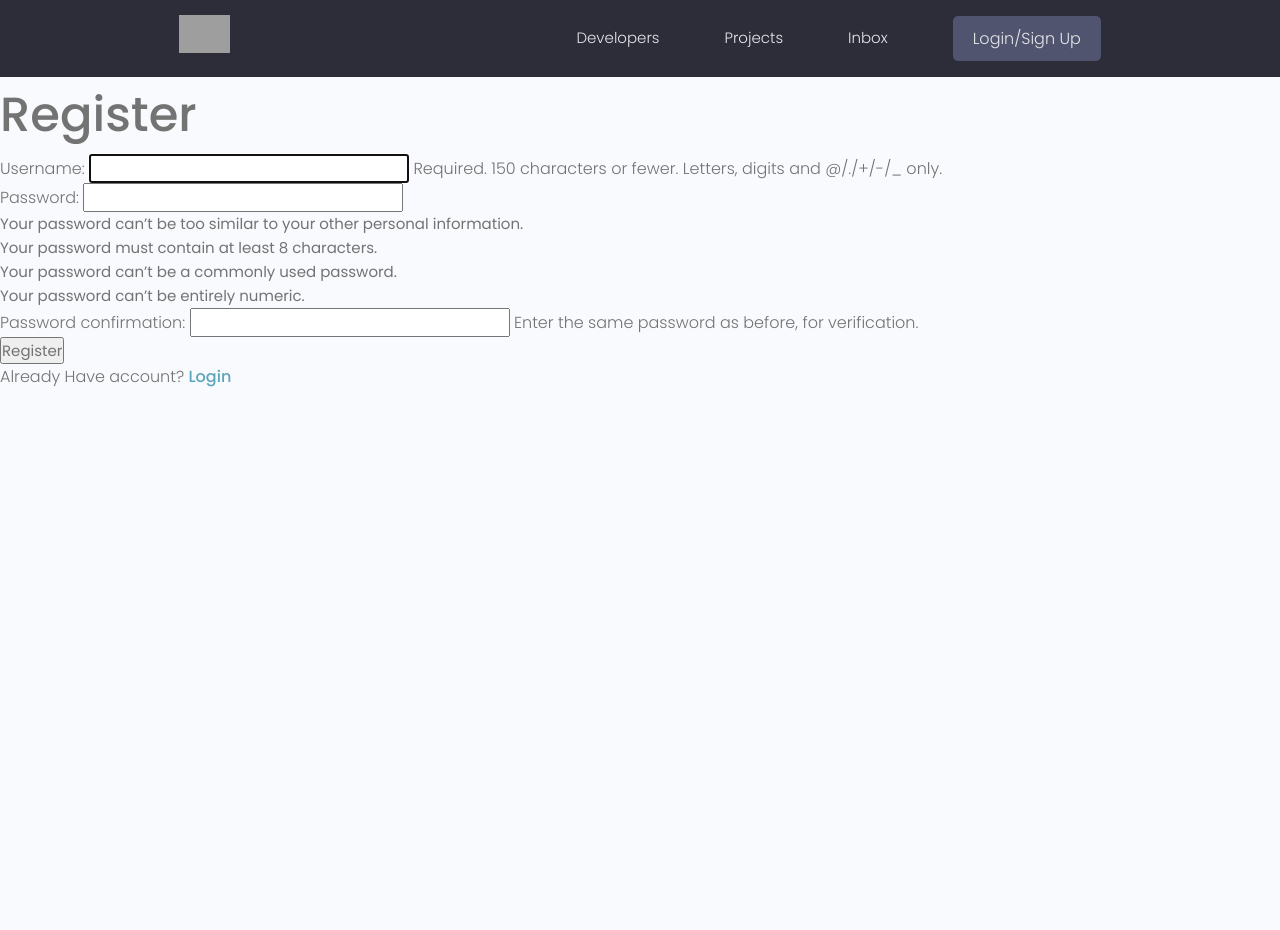
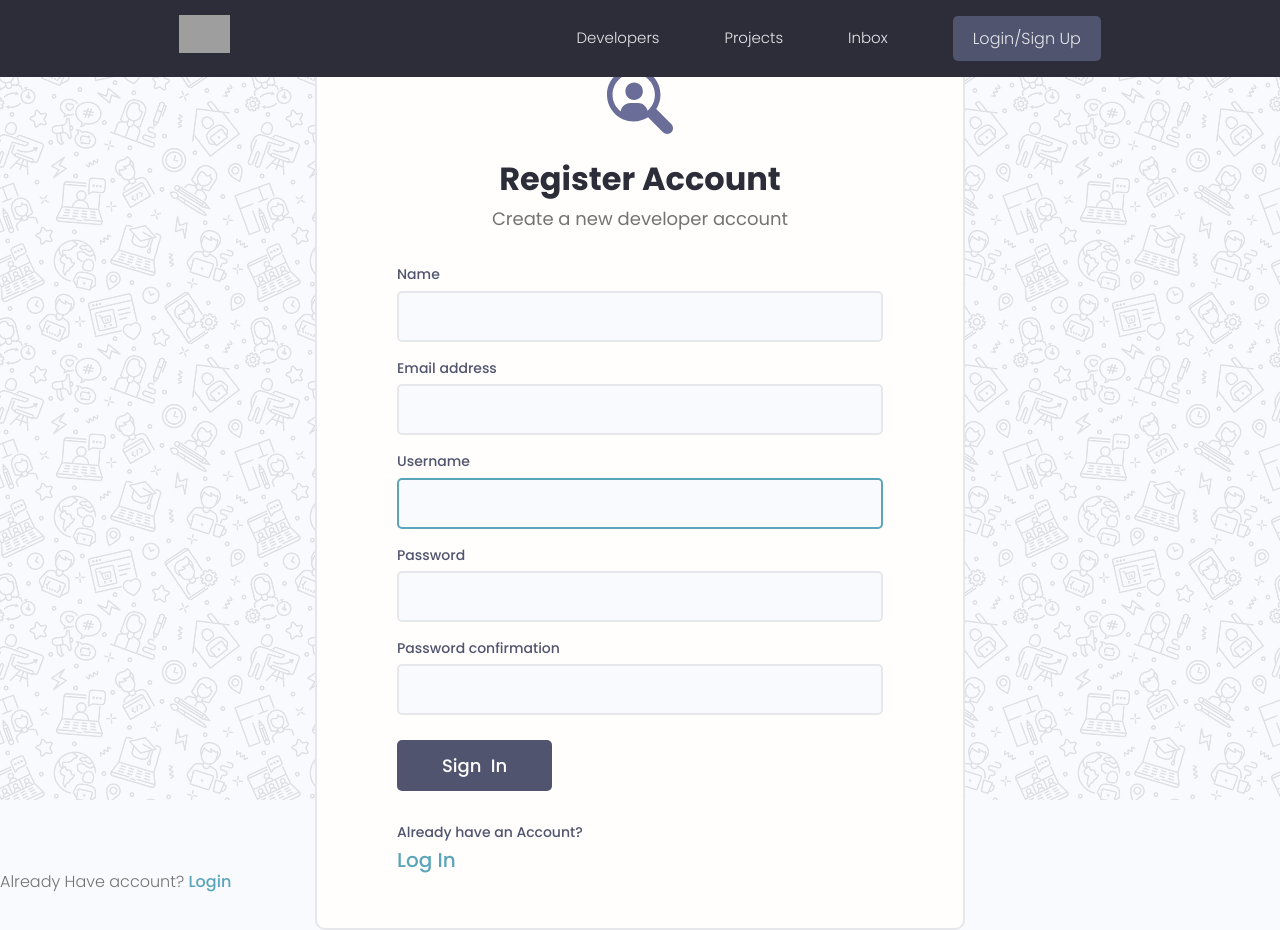
Before and after one commit to AishwaryaDayanand/django_learning, a Django app: page /register/ in a window 1280 px wide. Before the commit the page ends 387 px from the top, so only its background shows below. Run offline with Django 4.2, Linux system fonts and the light colour scheme; parts of the project's set-up code (start-up, migrations or seed data) failed here and were passed over; some libraries are stand-ins or nearby versions; grey boxes are pictures that could not be loaded.

Commit message:
login styling

```diff
--- a/static/uikit/app.js
+++ b/static/uikit/app.js
@@ -1,4 +1,17 @@
 // Invoke Functions Call on Document Loaded
-document.addEventListener('DOMContentLoaded', function () {
-  hljs.highlightAll();
-});
+// document.addEventListener('DOMContentLoaded', function () {
+//   hljs.highlightAll();
+// });
+
+
+let alertWrapper = document.querySelector('.alert')
+let alertClose = document.querySelector('.alert__close')
+
+if (alertWrapper){
+  console.log('Alert wrapper clicked');
+  alertWrapper.addEventListener('click',()=>{
+    alertWrapper.style.display = 'none'
+    console.log('close clicked');
+  }
+)
+}
--- a/templates/base.html
+++ b/templates/base.html
@@ -1,6 +1,7 @@
 <!DOCTYPE html>
 {% load static %}
 <html lang="en">
+
 <head>
     <meta charset="UTF-8" />
     <meta http-equiv="X-UA-Compatible" content="IE=edge" />
@@ -19,18 +20,26 @@
 </head>
 
 <body>
-    <div>
         {% include 'navbar.html' %}
-        {% if messages %}
+        <!-- {% if messages %}
         <ul class="messages">
             {% for message in messages %}
-    <li {% if message.tags %} class="{{ message.tags }}"{% endif %} >{{ message }}</li>
+            <li {% if message.tags %} class="{{ message.tags }}" {% endif %}>{{ message }}</li>
             {% endfor %}
         </ul>
+        {% endif %} -->
+        {% if messages %}
+        {% for message in messages %}
+        <div style="margin-left:35%" class="alert alert--{{message.tags}}">
+            <p class="alert__message">{{ message }}</p>
+            <button class="alert__close">⨯</button>
+        </div>
+        {% endfor %}
         {% endif %}
-    </div>
         {% block content %}
 
     {% endblock content %}
+
 </body>
+<script src="{% static 'uikit/app.js' %}"></script>
 </html>
--- /dev/null
+++ b/users/forms.py
@@ -0,0 +1,20 @@
+from pyexpat import model
+from django.contrib.auth.models import User
+from django.contrib.auth.forms import UserCreationForm
+
+
+class CustomUserCreationForm(UserCreationForm):
+    class Meta:
+        model=User
+        fields = ['first_name','email','username' , 'password1','password2']
+        labels = {
+            'first_name' : 'Name'
+        }
+
+    def __init__(self,*args , **kwargs ):
+        super(CustomUserCreationForm , self).__init__(*args , **kwargs )
+
+
+        for name , field in self.fields.items():
+            field.widget.attrs.update({'class':'input'})
+        # self.fields['title'].widget.attrs.update({'class':'input111'})  -- update only needed elememt
--- a/users/templates/users/login_register.html
+++ b/users/templates/users/login_register.html
@@ -1,21 +1,96 @@
 {% extends 'base.html' %}
+{% load static %}
+{% block content %}
 
-{% block content %}
 {% if page == 'login' %}
-<form action="{% url 'login' %}" method="post" >
-    {% csrf_token %}
-    <input type="text" name="username" placeholder="enter username"/>
-     <input type="password" name="password" placeholder="enter password"/>
-    <input type="submit"  value="login"/>
-</form>
-<p>New User? <a href="{% url 'register' %}"> Sign up</a></p>
+
+<div class="auth">
+    <div class="card">
+        <div class="auth__header text-center">
+            <a href="/">
+                <img src="{% static 'images/icon.svg' %}" alt="icon" />
+            </a>
+            <h3>Account Login</h3>
+            <p>Hello Developer, Welcome Back!</p>
+        </div>
+
+        <form action="{% url 'login'  %}" method="post" class="form auth__form">
+            {% csrf_token %}
+            <!-- Input:Username-->
+            <div class="form__field">
+                <label for="formInput#text">Username: </label>
+                <input class="input input--text" id="formInput#text" type="text" name="username"
+                    placeholder="Enter your username..." />
+            </div>
+
+            <!-- Input:Password -->
+            <div class="form__field">
+                <label for="formInput#password">Password: </label>
+                <input class="input input--password" id="formInput#passowrd" type="password" name="password"
+                    placeholder="••••••••" />
+            </div>
+                <div class="auth__actions">
+                <input class="btn btn--sub btn--lg" type="submit" value="Log In" />
+                <a href="forgetpassword.html">Forget Password?</a>
+            </div>
+        </form>
+        <div class="auth__alternative">
+            <p>Don’t have an Account?</p>
+            <a href="{% url 'register' %}">Sign Up</a>
+        </div>
+    </div>
+</div>
+
+
+
+
 {% else %}
-<h1>Register</h1>
-<form method="post" action="{% url 'register' %}">
-    {% csrf_token %}
-    {{form.as_p}}
-    <input type="submit" value="Register" />
-</form>
+
+
+
+
+<div class="auth">
+    <div class="card">
+      <div class="auth__header text-center">
+        <a href="/">
+          <img src="{% static 'images/icon.svg' %}" alt="icon" />
+        </a>
+        <h3>Register Account</h3>
+        <p>Create a new developer account</p>
+      </div>
+
+
+      <form method="post" action="{% url 'register' %}" class="form auth__form">
+        {% csrf_token %}
+
+        {% for field in form %}
+        <!-- Input:Text -->
+        <div class="form__field">
+            <label for="formInput#text">{{field.label}} </label>
+
+            <!-- {% if field.help_text %}
+            <small>{{field.help_text}}</small>
+            {% endif %} -->
+            {% for error in field.errors %}
+            <p style="color: red;">{{error}}</p>
+            {% endfor %}
+            {{field}}
+          </div>
+        {% endfor %}
+
+
+
+        <div class="auth__actions">
+          <input class="btn btn--sub btn--lg" type="submit" value="Sign  In" />
+        </div>
+      </form>
+      <div class="auth__alternative">
+        <p>Already have an Account?</p>
+        <a href="{% url 'login' %}">Log In</a>
+      </div>
+    </div>
+  </div>
+
 
 <p>Already Have account? <a href="{% url 'login' %}">Login</a></p>
 {% endif %}
--- a/users/views.py
+++ b/users/views.py
@@ -5,6 +5,7 @@ from django.contrib.auth import login , authenticate , logout
 from django.contrib.auth.decorators import login_required
 from  django.contrib import  messages
 from django.contrib.auth.forms import UserCreationForm
+from .forms import CustomUserCreationForm
 # Create your views here.
 
 
@@ -44,11 +45,11 @@ def logoutUser(request):
 
 def registerUser(request):
     page = 'register'
-    form  = UserCreationForm()
+    form  = CustomUserCreationForm()
 
     if request.method == 'POST':
         print("requested")
-        form = UserCreationForm(request.POST)
+        form = CustomUserCreationForm(request.POST)
         if form.is_valid():
             print("requested")
             user  = form.save()
@@ -57,7 +58,12 @@ def registerUser(request):
             # user.save()
             print("requested2")
             messages.success(request,"User Registerd Successfully!")
-            return redirect('login')
+            login(request,user)
+            return redirect('profiles')
+
+        else:
+            messages.success(request,"An Error occured while creating user")
+
     context = {
         'page': page,
         'form' :form
```
Also changed, not shown: db.sqlite3, static/images/icon.svg (added), static/images/pattern.jpg (added), static/styles/app.css (line endings or trailing spaces), users/migrations/0005_alter_profile_user.py (deleted). Lines whose indentation alone changed are shown as unchanged.
